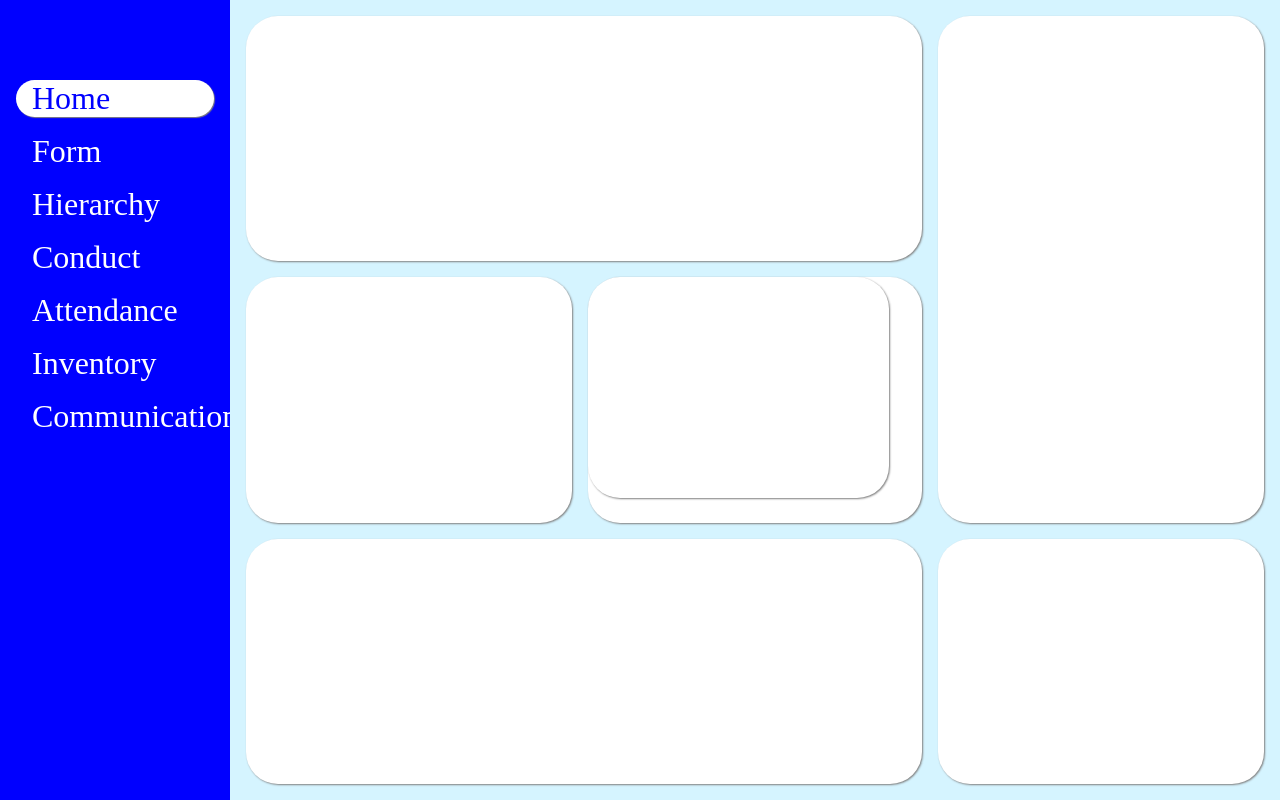
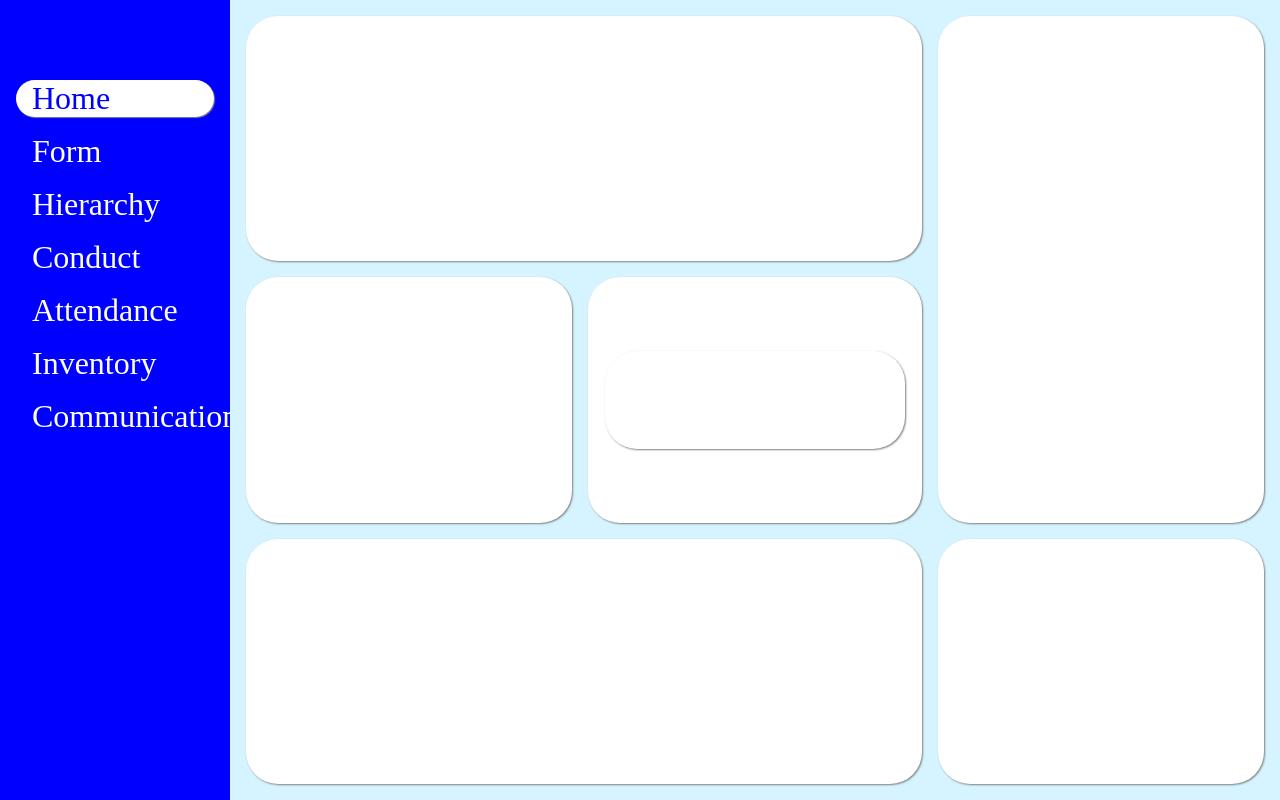
Before and after one commit to kidanekalM/SandBox, a plain HTML site: page Dashboard/Dashboard.html in a window 1280 px wide. Drawn offline with Linux system fonts and the light colour scheme.

Commit message:
Update Dashboard.css

```diff
--- a/Dashboard/Dashboard.css
+++ b/Dashboard/Dashboard.css
@@ -71,6 +71,10 @@
 }
 .hierarchy{
     grid-area: h;
+    display: flex;
+    flex-direction: column;
+    align-items: center;
+    justify-content: center;
 }
 .inventory{
     grid-area: i;
@@ -79,7 +83,7 @@
     grid-area: c;
 }
 .userContainer{
-    height: 90%;
+    height: 40%;
     width: 90%;
     border-radius: inherit;
     display: flex;
```
